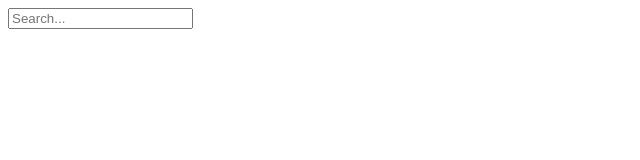
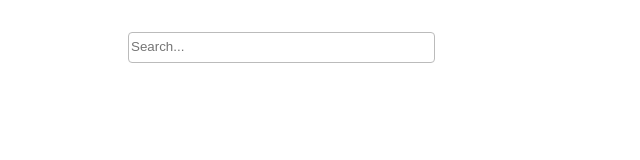
Before and after one commit to AdamXiang/CSS-Challenges, a plain HTML site: page Challenge2/index.html in a window 1280 px wide. Shown: the whole page, without its empty margins (0-640 px from the left). Drawn offline with Linux system fonts and the light colour scheme.

Commit message:
Create Expanding Search Bar

```diff
--- a/Challenge2/index.css
+++ b/Challenge2/index.css
@@ -0,0 +1,59 @@
+html,
+body {
+  margin: 0;
+  padding: 0;
+}
+
+:root {
+  --search-border: #bbb;
+  --search-focus-border: #3a71ca;
+}
+
+.hide {
+  position: absolute;
+  clip: rect(1px 1px 1px 1px);
+  border: 0;
+  height: 1px;
+  width: 1px;
+  overflow: hidden;
+}
+
+.container {
+  padding: 2em;
+  width: 80%;
+  margin: auto;
+  min-width: 320px; /* avoid search bar to small */
+}
+
+.search-bar {
+  width: 30%;
+  line-height: 2;
+  border-radius: 4px;
+  border: 1px solid var(--search-border);
+  transition: all 0.3s;
+}
+
+.search-bar:focus {
+  width: 100%;
+  border-color: var(--search-focus-border);
+}
+
+.search-bar::placeholder {
+  font-weight: 200;
+}
+
+.search-bar:focus::placeholder {
+  color: transparent;
+}
+
+/* Another way to hide label */
+/* .hide {
+  border: 0;
+  clip: rect(0 0 0 0);
+  height: 1px;
+  margin: -1px;
+  overflow: hidden;
+  padding: 0px;
+  position: absolute;
+  width: 1px;
+} */
--- a/Challenge2/index.html
+++ b/Challenge2/index.html
@@ -8,6 +8,7 @@
   </head>
   <body>
     <div class="container">
+      <label for="search-field" class="hide">Search</label>
       <input
         type="search"
         class="search-bar"
```
